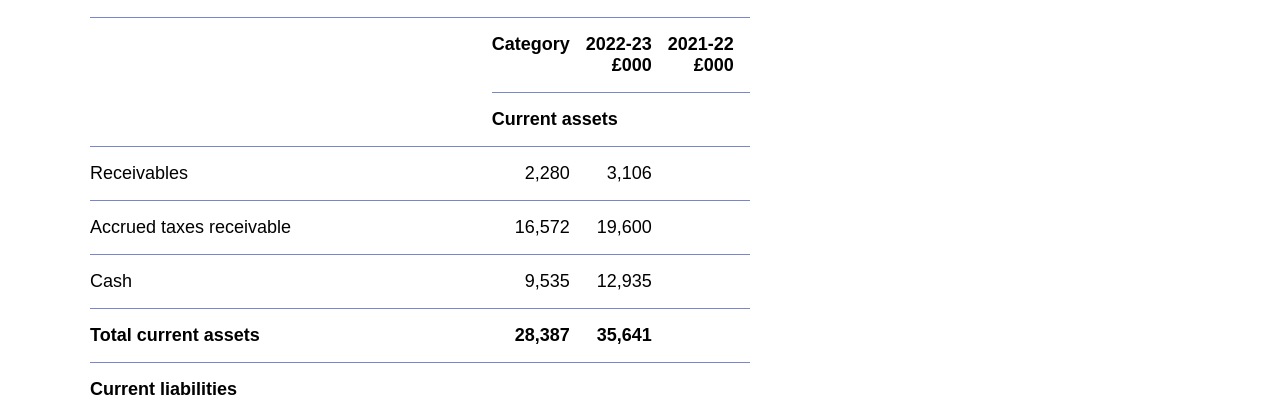
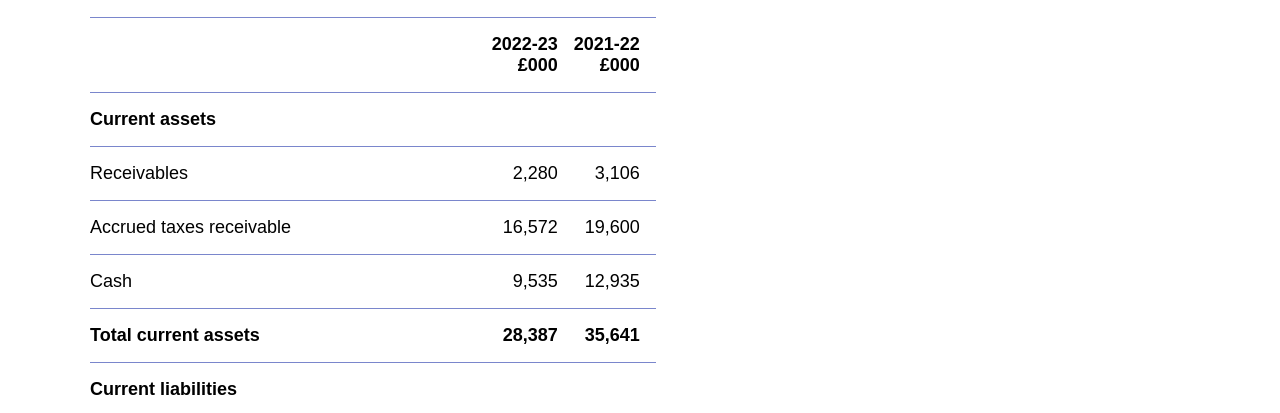
Before and after one commit to gov-wales/content-clinics, a plain HTML site: page tables-clinic/statement-of-financial-position.html in a window 1280 px wide. Shown: the part 313-726 px from the top of the page. Drawn offline with Linux system fonts and the light colour scheme.

Commit message:
Updated table

```diff
--- a/tables-clinic/statement-of-financial-position.html
+++ b/tables-clinic/statement-of-financial-position.html
@@ -53,8 +53,7 @@
             <table>
 
                 <tr>
-                    <td rowspan="2"> </td>
-                    <th>Category</th>
+                    <th> </th>
                     <th style="text-align: right;">2022-23<br>£000</th>
                     <th style="text-align: right;">2021-22<br>£000</th>
                 </tr>
```
